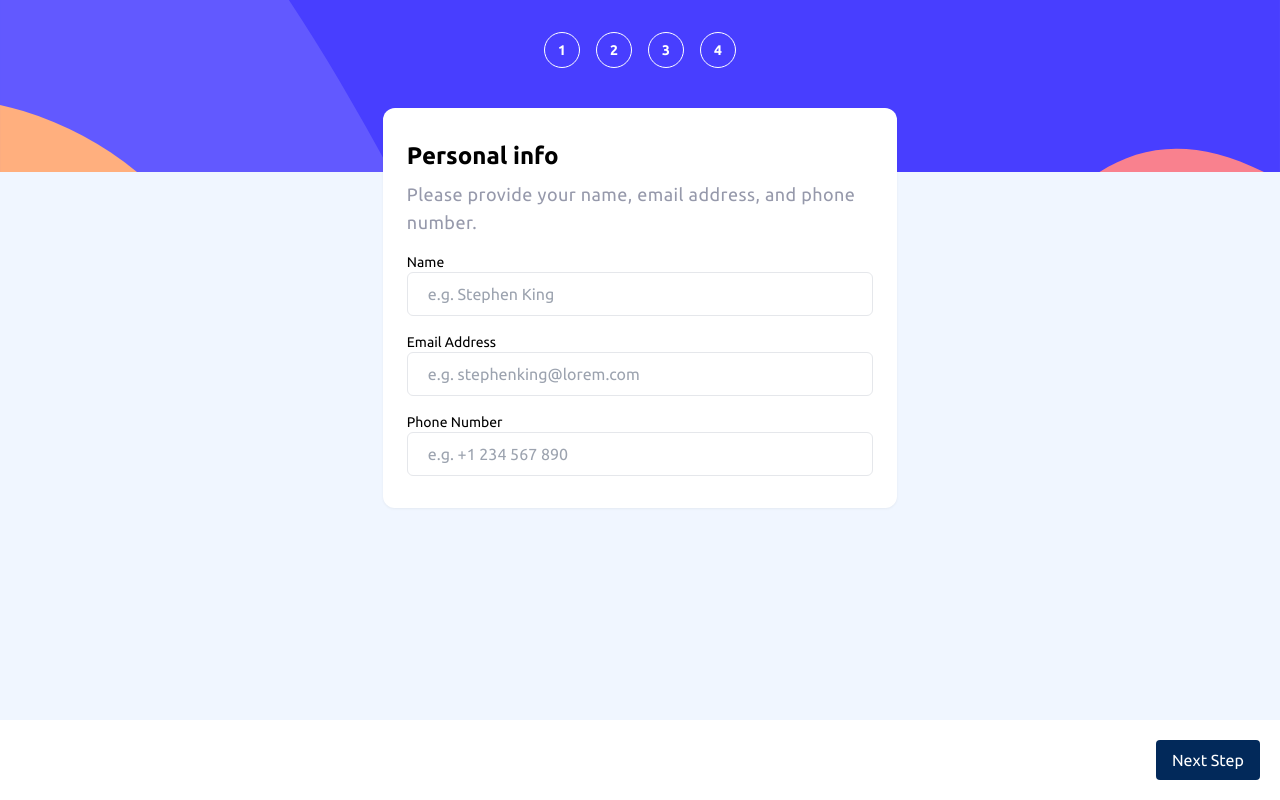
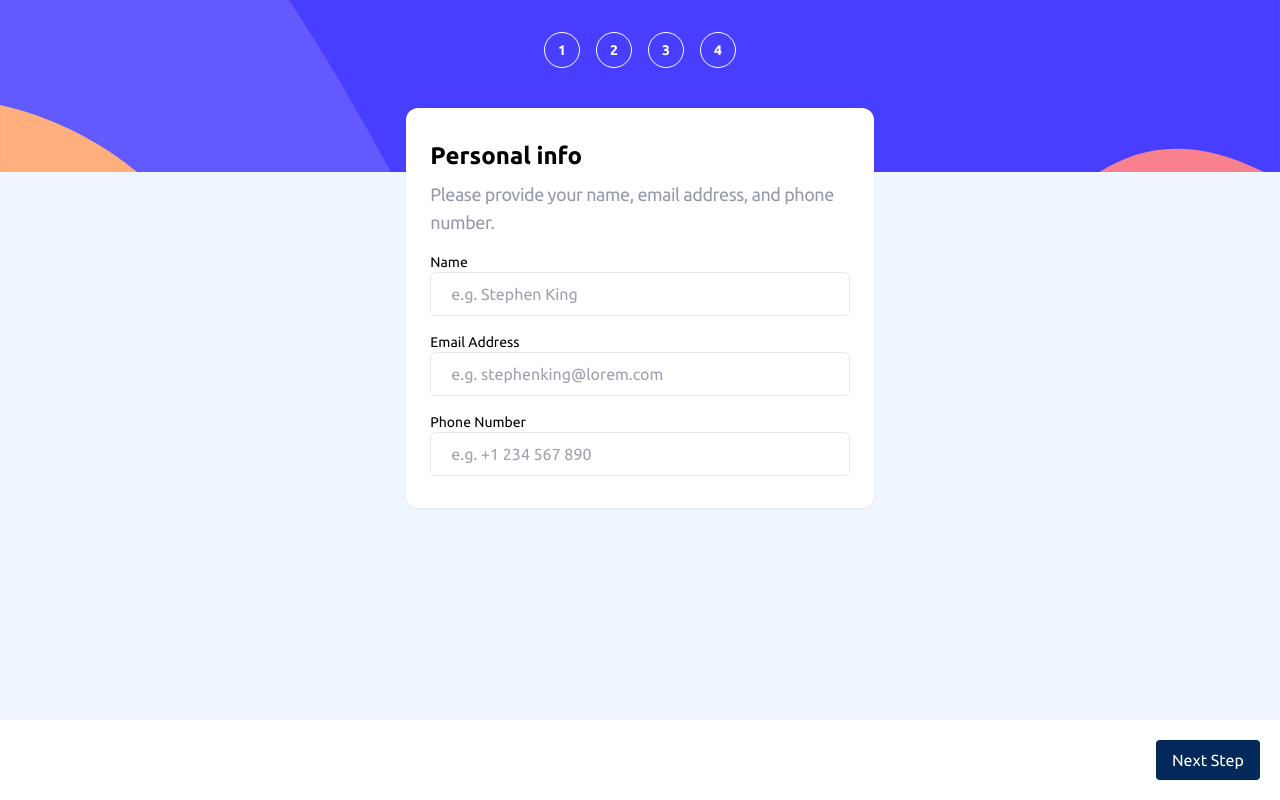
Before and after one commit to ndrvndr/multi-step-form-frontendmentor, a React (Vite) app: page / in a window 1280 px wide. Built offline with nearby package versions, Linux system fonts and the light colour scheme.

Commit message:
styling placeholder

```diff
--- a/src/App.jsx
+++ b/src/App.jsx
@@ -1,9 +1,9 @@
-import FirstStep from "./pages/firstStep";
+import PersonalInfo from "./pages/personalInfo";
 
 function App() {
   return (
     <>
-      <FirstStep />
+      <PersonalInfo />
     </>
   );
 }
--- a/src/pages/firstStep.jsx
+++ b/src/pages/personalInfo.jsx
@@ -2,13 +2,13 @@ import InputForm from "../components/Elements/Input";
 import NavigationButton from "../components/Elements/NavigationButton";
 import AuthLayout from "../components/Layout/AuthLayout";
 
-const FirstStep = () => {
+const PersonalInfo = () => {
   return (
     <AuthLayout>
       <div className="flex flex-col items-center">
         <div className="w-[90%] h-fit bg-neutral-white rounded-xl drop-shadow-sm px-6 py-8 relative -top-16">
           <h1 className="text-2xl font-bold mb-2">Personal info</h1>
-          <p className="leading-7 tracking-wide text-lg text-neutral-cool-gray">
+          <p className="leading-7 tracking-tight text-lg text-neutral-cool-gray">
             Please provide your name, email address, and phone number.
           </p>
           <InputForm
@@ -43,4 +43,4 @@ const FirstStep = () => {
   );
 };
 
-export default FirstStep;
+export default PersonalInfo;
```
